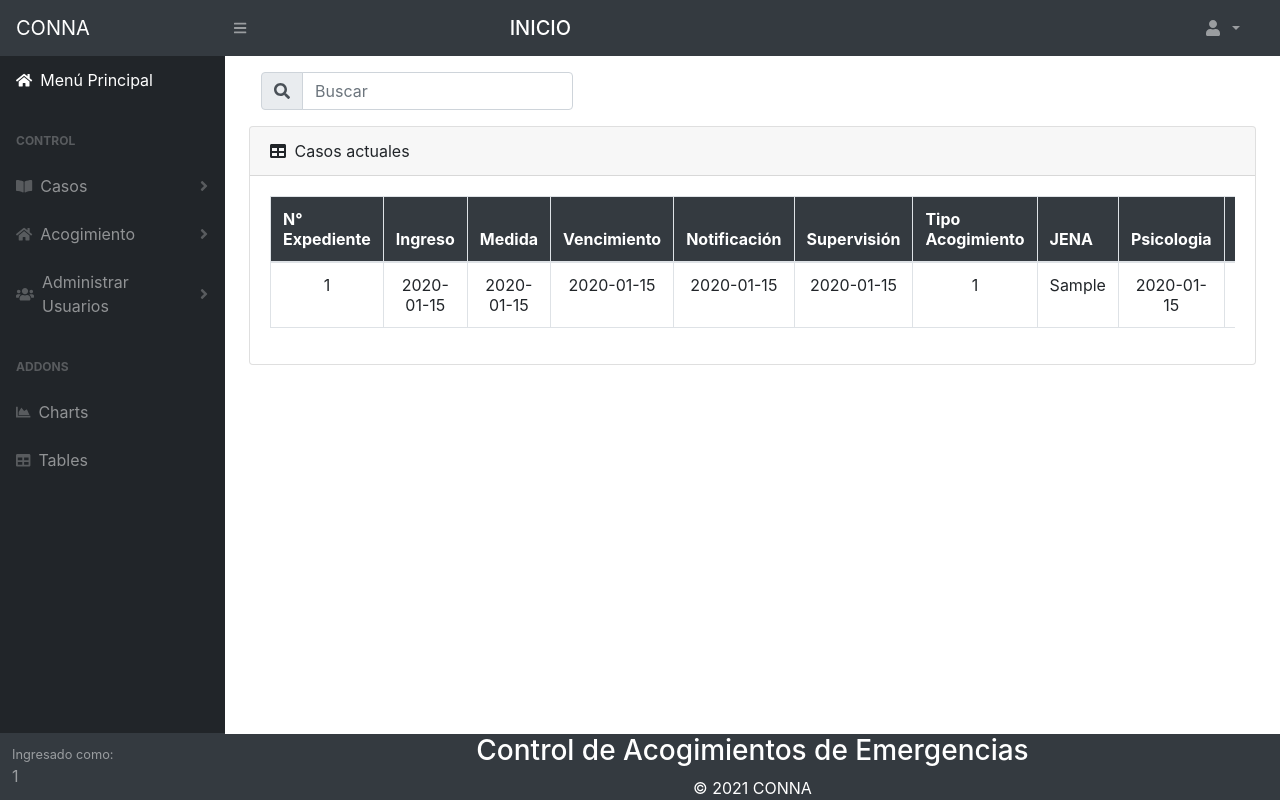
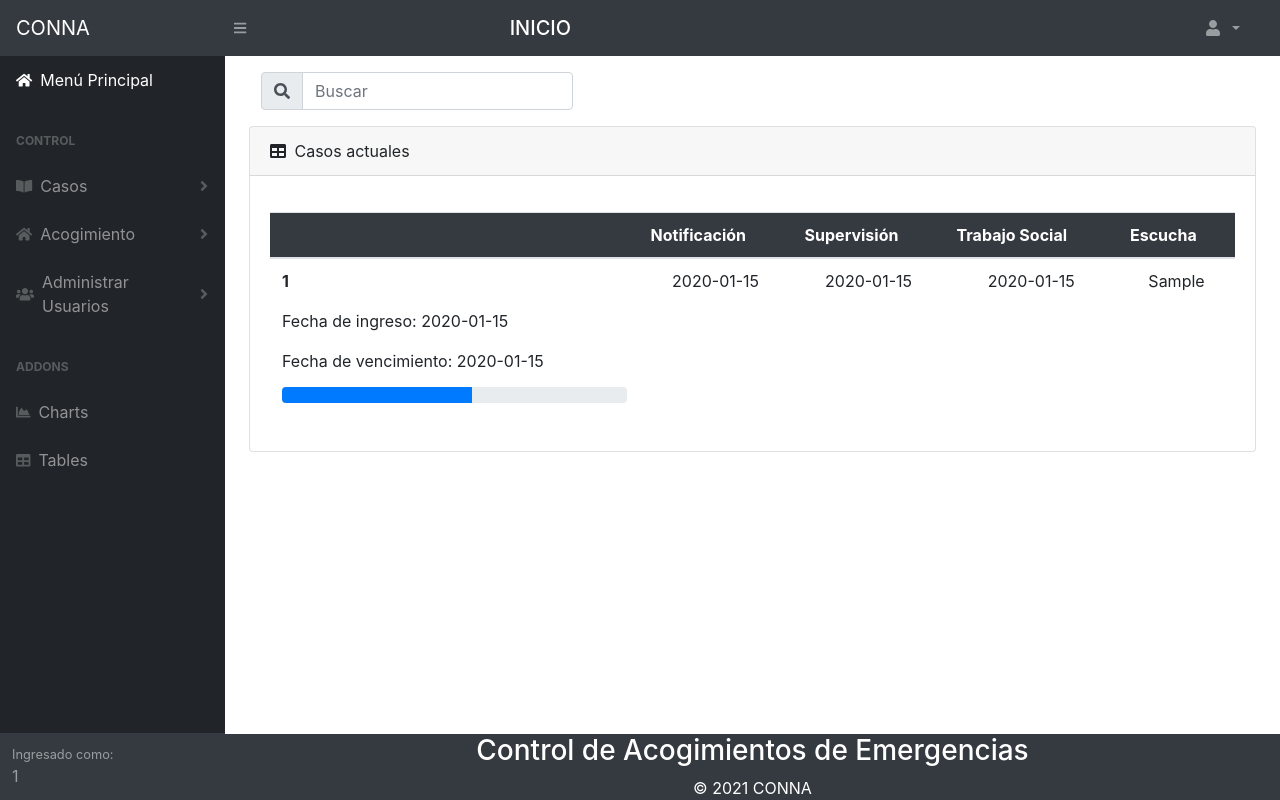
Before and after one commit to robertCrtz/CONNA, a PHP site: page /vistas/pag_inicio.php in a window 1280 px wide. Run offline with PHP 8.4, Linux system fonts and the light colour scheme; a user stored in the database is signed in; tables that the repository leaves empty hold one stand-in row (values such as "Sample post"); some libraries are stand-ins or nearby versions.

Commit message:
Add files via upload

```diff
--- a/vistas/edit.php
+++ b/vistas/edit.php
@@ -96,6 +96,9 @@
 
                             <div class="container">
                                 <div class="col-12">
+									<a href="lista_usuarios.php">
+										<button type="button" class="btn btn-danger">Cancelar</button>
+									</a>
                                     <button type="submit" name="actualizar" class="btn btn-primary">Agregar</button>
                                 </div>
                             </div>
--- a/vistas/lista_usuarios.php
+++ b/vistas/lista_usuarios.php
@@ -50,9 +50,7 @@
                             </div>
                         </div>
                         <div class="card">
-                                <div class="card-header text-center">
-
-                                </div>
+                            <div class="card-header text-center"> </div>
                             <div class="card-body">
                                 <div class="table-responsive table-hover">
                                     <table class="table"  width="100%" cellspacing="0">
@@ -83,6 +81,8 @@
                                     </table>
                                 </div>
                             </div>
+                        </div>
+                    </div>
                 </main>
                 <?php include '../shared/footer.php' ?>
             </div>
--- a/vistas/pag_inicio.php
+++ b/vistas/pag_inicio.php
@@ -51,19 +51,18 @@
                             <div class="card-header"><i class="fas fa-table mr-1"></i> Casos actuales</div>
                             <div class="card-body">
                                 <div class="table-responsive table-hover">
-                                    <table class="table table-bordered"  width="100%" cellspacing="0">
+                                    <table class="table" width="100%" cellspacing="0">
                                         <thead>
                                             <tr class="bg-dark text-white">
-                                                <th>N° Expediente</th>
-                                                <th>Ingreso</th>
-                                                <th>Medida</th>
-                                                <th>Vencimiento</th>
+                                                <th></th>
+                                                <!--<th>Medida</th>
+                                                <th>Vencimiento</th>-->
                                                 <th>Notificación</th>
                                                 <th>Supervisión</th>
-                                                <th>Tipo Acogimiento</th>
-                                                <th>JENA</th>
+                                                <!--<th>Tipo Acogimiento</th>-->
+                                                <!--<th>JENA</th>
                                                 <th>Psicologia</th>
-                                                <th>Procuradoria</th>
+                                                <th>Procuradoria</th>-->
                                                 <th>Trabajo Social</th>
                                                 <th>Escucha</th>
                                             </tr>
@@ -71,16 +70,21 @@
                                         <tbody class="busquedatabla">
                                             <?php foreach ($datos as $fila){  ?>
                                                 <tr>
-                                                    <td align="center"><?php echo $fila['n_expediente']; ?></td>
-                                                    <td align="center"><?php echo $fila['fechaIngreso']; ?></td>
-                                                    <td align="center"><?php echo $fila['fechaMedida']; ?></td>
-                                                    <td align="center"><?php echo $fila['fechaVencimiento']; ?></td>
-                                                    <td align="center"><?php echo $fila['fechaNotificacion']; ?></td>
+                                                    <td><b><?php echo $fila['n_expediente']; ?></b>
+                                                        <br><br><p>Fecha de ingreso: <?php echo $fila['fechaIngreso']; ?>
+                                                        <br><br>Fecha de vencimiento: <?php echo $fila['fechaVencimiento']; ?>
+                                                        <div class="progress">
+                                                        <div class="progress-bar" role="progressbar" style="width: 55%" aria-valuenow="25" aria-valuemin="0" aria-valuemax="100"></div>
+                                                        </div>
+                                                    </td>
+                                                    <td align="center"><?php echo $fila['fechaNotificacion']; ?></td></p>
+                                                    <!--<td align="center"><?php echo $fila['fechaMedida']; ?></td>
+                                                    <!--<td align="center"><?php echo $fila['fechaVencimiento']; ?></td>-->
                                                     <td align="center"><?php echo $fila['fechaSupervision']; ?></td>
-                                                    <td align="center"><?php echo $fila['id_tipoAcogimiento']; ?></td>
-                                                    <td align="center"><?php echo $fila['JENA']; ?></td>
-                                                    <td align="center"><?php echo $fila['psicologia']; ?></td>
-                                                    <td align="center"><?php echo $fila['procuradoria']; ?></td>
+                                                    <!--<td align="center"><?php echo $fila['id_tipoAcogimiento']; ?></td>-->
+                                                    <!--<td align="center"><?php echo $fila['JENA']; ?></td>-->
+                                                    <!--<td align="center"><?php echo $fila['psicologia']; ?></td>
+                                                    <td align="center"><?php echo $fila['procuradoria']; ?></td>-->
                                                     <td align="center"><?php echo $fila['trabajoSocial']; ?></td>
                                                     <td align="center"><?php echo $fila['escucha']; ?></td>
                                                 </tr>
```
Lines whose indentation alone changed are shown as unchanged.
